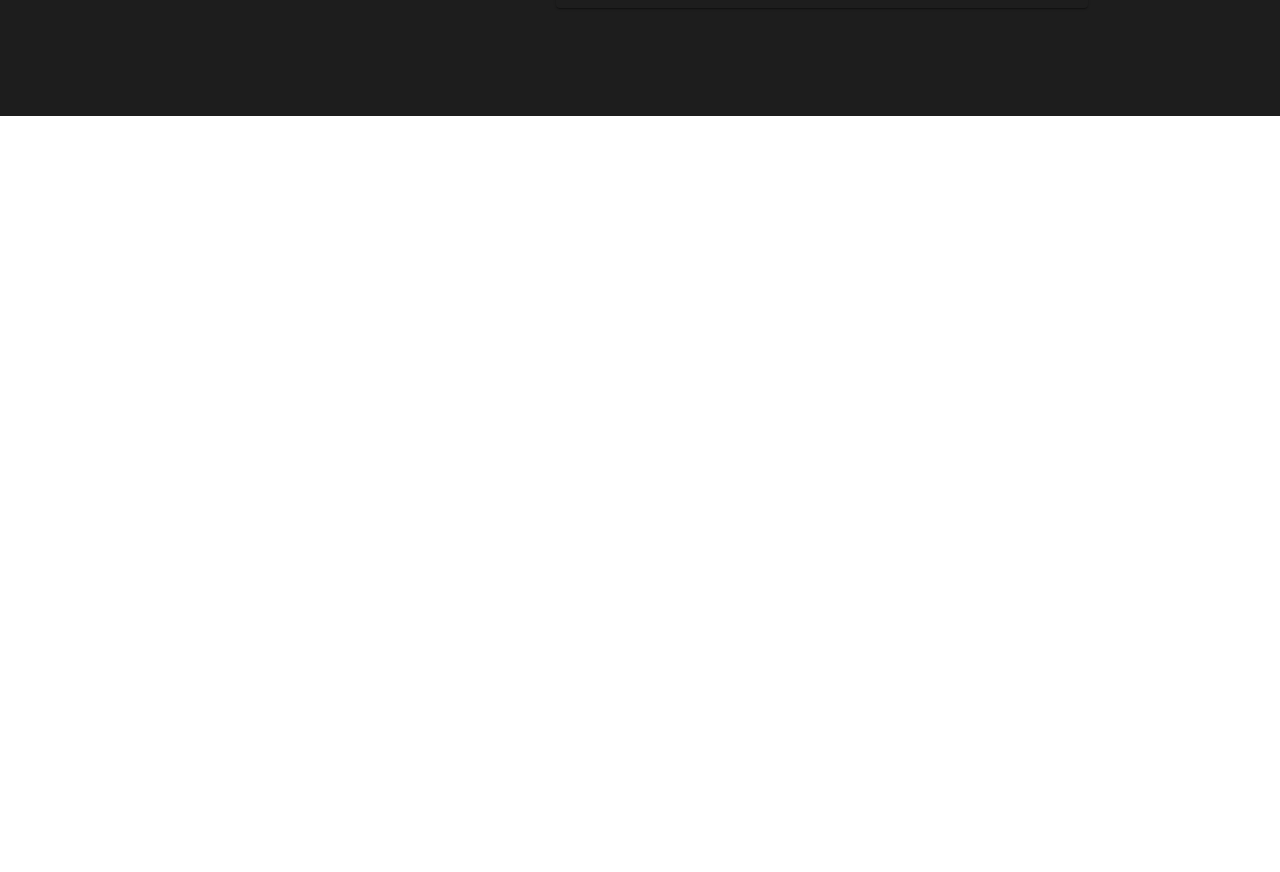
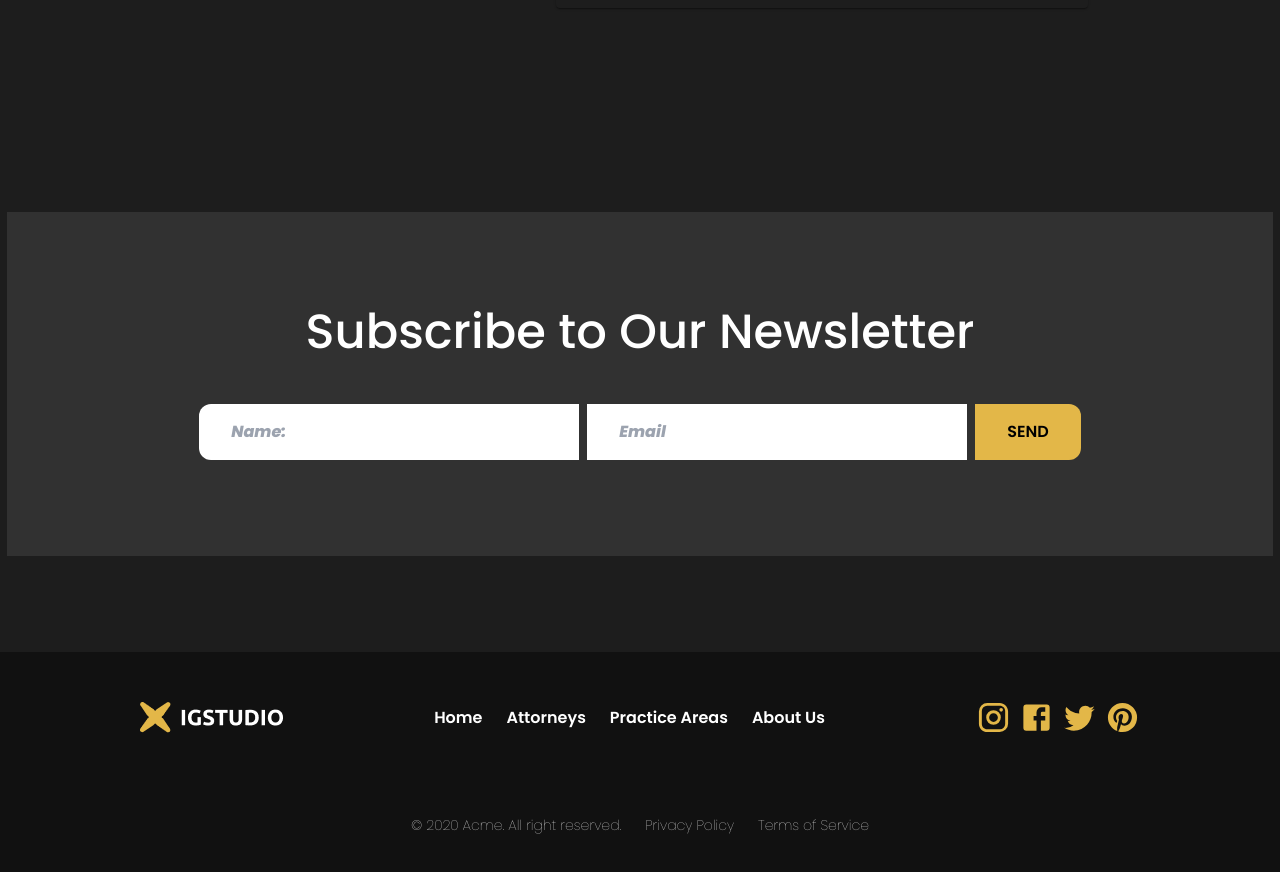
Before and after one commit to gambhir-harshil/IgStudio, a React (Vite) app: page / in a window 1280 px wide. Shown: the part 4684-5556 px from the top of the page. Before the commit the page ends 4800 px from the top, so only its background shows below. Built offline with nearby package versions, Linux system fonts and the light colour scheme.

Commit message:
newsletter and footer

```diff
--- a/src/App.jsx
+++ b/src/App.jsx
@@ -1,6 +1,8 @@
 import Faq from "./components/FAQ/Faq";
+import Footer from "./components/Footer/Footer";
 import HappyClients from "./components/HappyClients/HappyClients";
 import Hero from "./components/Hero/Hero";
+import NewsLetter from "./components/Newsletter/NewsLetter";
 import Practices from "./components/Practices/Practices";
 import Team from "./components/Team/Team";
 import WhyUs from "./components/WhyUs/WhyUs";
@@ -14,6 +16,8 @@ export default function App() {
       <HappyClients />
       <Team />
       <Faq />
+      <NewsLetter />
+      <Footer />
     </div>
   );
 }
--- a/src/components/Footer.jsx
+++ /dev/null
@@ -1,3 +0,0 @@
-export default function Footer() {
-  return <div>Footer</div>;
-}
--- /dev/null
+++ b/src/components/Footer/Footer.jsx
@@ -0,0 +1,22 @@
+import Logo from "../Hero/Navbar/Logo";
+import Navlist from "../Hero/Navbar/Navlist";
+import Socials from "./Socials";
+
+export default function Footer() {
+  return (
+    <footer className="px-16 py-12 text-white bg-tertiary">
+      <div className="flex flex-col items-center justify-around w-full gap-20">
+        <div className="flex items-center justify-around w-full">
+          <Logo />
+          <Navlist />
+          <Socials />
+        </div>
+        <div className="flex justify-center gap-6 text-sm font-thin text-white">
+          <span>© 2020 Acme. All right reserved.</span>
+          <span>Privacy Policy</span>
+          <span>Terms of Service</span>
+        </div>
+      </div>
+    </footer>
+  );
+}
--- /dev/null
+++ b/src/components/Footer/Socials.jsx
@@ -0,0 +1,12 @@
+import { Facebook, Instagram, Pinterest, Twitter } from "@mui/icons-material";
+
+export default function Socials() {
+  return (
+    <div className="flex gap-2 text-accent">
+      <Instagram fontSize="large" />
+      <Facebook fontSize="large" />
+      <Twitter fontSize="large" />
+      <Pinterest fontSize="large" />
+    </div>
+  );
+}
--- /dev/null
+++ b/src/components/Newsletter/NewsLetter.jsx
@@ -0,0 +1,26 @@
+export default function NewsLetter() {
+  return (
+    <div className="flex items-center justify-center px-16 py-24">
+      <div className="flex flex-col gap-12 bg-[#474747]/50 py-24 px-48">
+        <h1 className="text-5xl font-medium text-center text-white">
+          Subscribe to Our Newsletter
+        </h1>
+        <div className="flex gap-2">
+          <input
+            type="text"
+            className="px-8 py-4 bg-white placeholder:italic rounded-l-xl"
+            placeholder="Name:"
+          />
+          <input
+            type="text"
+            className="px-8 py-4 bg-white placeholder:italic"
+            placeholder="Email"
+          />
+          <button className="px-8 py-4 font-semibold uppercase bg-accent rounded-r-xl">
+            send
+          </button>
+        </div>
+      </div>
+    </div>
+  );
+}
```
